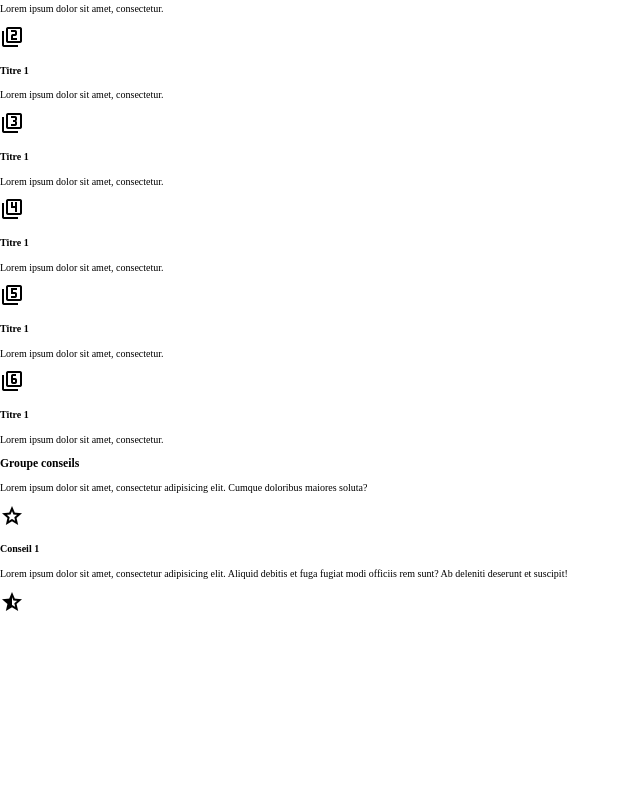
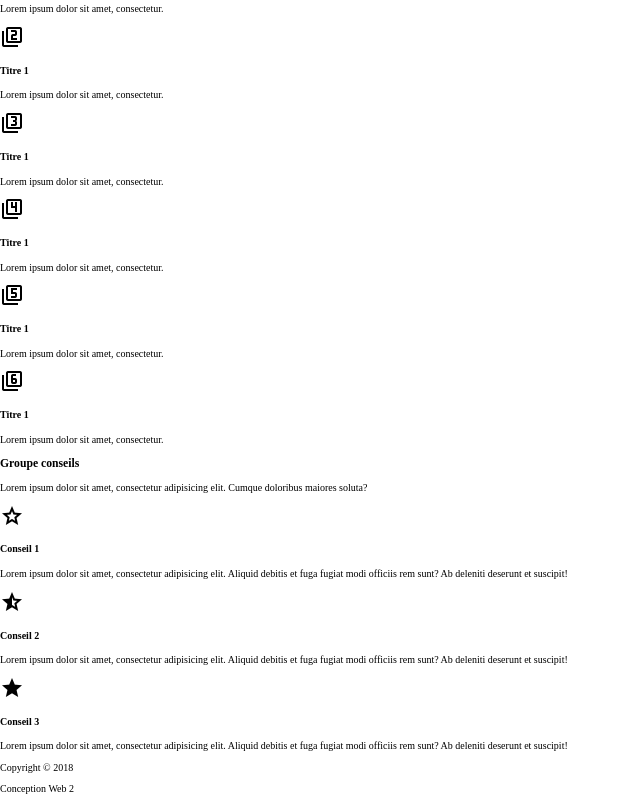
Before and after one commit to JulienBou07/Sem10_VraiDeVrai, a plain HTML site: page index.html in a window 1280 px wide. Shown: the part 312-1117 px from the top of the page, without its empty margins (0-640 px from the left). Before the commit the page ends 928 px from the top, so only its background shows below. Drawn offline with nearby package versions, Linux system fonts and the light colour scheme.

Commit message:
fin html

```diff
--- a/css/styles.css
+++ b/css/styles.css
@@ -13,12 +13,16 @@ html {
     box-sizing: inherit;
 }
 
-.material-symbols-outlined {
+.material-symbols-outlined.noir{
   font-variation-settings:
-  'FILL' 0,
+  'FILL' 100,
   'wght' 400,
   'GRAD' 0,
   'opsz' 24
+}
+
+span.noir{
+    fill: 1;
 }
 
 
--- a/index.html
+++ b/index.html
@@ -6,14 +6,6 @@
     <link rel="stylesheet" href="css/normalize.css">
     <link rel="preconnect" href="https://fonts.googleapis.com">
     <link rel="preconnect" href="https://fonts.gstatic.com" crossorigin>
-    <link rel="stylesheet" href="https://fonts.googleapis.com/css2?family=Material+Symbols+Outlined:opsz,wght,FILL,GRAD@24,400,0,0&icon_names=star_half" />
-    <link rel="stylesheet" href="https://fonts.googleapis.com/css2?family=Material+Symbols+Outlined:opsz,wght,FILL,GRAD@20..48,100..700,0..1,-50..200&icon_names=filter_1" />
-    <link rel="stylesheet" href="https://fonts.googleapis.com/css2?family=Material+Symbols+Outlined:opsz,wght,FILL,GRAD@20..48,100..700,0..1,-50..200&icon_names=filter_2" />
-    <link rel="stylesheet" href="https://fonts.googleapis.com/css2?family=Material+Symbols+Outlined:opsz,wght,FILL,GRAD@20..48,100..700,0..1,-50..200&icon_names=filter_3" />
-    <link rel="stylesheet" href="https://fonts.googleapis.com/css2?family=Material+Symbols+Outlined:opsz,wght,FILL,GRAD@20..48,100..700,0..1,-50..200&icon_names=filter_4" />
-    <link rel="stylesheet" href="https://fonts.googleapis.com/css2?family=Material+Symbols+Outlined:opsz,wght,FILL,GRAD@20..48,100..700,0..1,-50..200&icon_names=filter_5" />
-    <link rel="stylesheet" href="https://fonts.googleapis.com/css2?family=Material+Symbols+Outlined:opsz,wght,FILL,GRAD@20..48,100..700,0..1,-50..200&icon_names=filter_6" />
-    <link rel="stylesheet" href="https://fonts.googleapis.com/css2?family=Material+Symbols+Outlined:opsz,wght,FILL,GRAD@20..48,100..700,0..1,-50..200&icon_names=star" />
      <link href="https://fonts.googleapis.com/css2?family=Josefin+Sans:ital,wght@0,100..700;1,100..700&family=Roboto:ital,wght@0,100..900;1,100..900&display=swap" rel="stylesheet">
     <link rel="stylesheet" href="https://fonts.googleapis.com/css2?family=Material+Symbols+Outlined&display=swap">
     <link rel="stylesheet" href="css/styles.css">
@@ -156,16 +148,39 @@ star_half
                 </div>
                 <p>Lorem ipsum dolor sit amet, consectetur adipisicing elit. Aliquid debitis et fuga fugiat modi officiis rem sunt? Ab deleniti deserunt et suscipit!</p>
             </article>
+
+            <article>
+                <div>
+                    <span class="material-symbols-outlined">
+                        star_half
+                    </span>
+                    <h4>Conseil 2</h4>
+                </div>
+                <p>Lorem ipsum dolor sit amet, consectetur adipisicing elit. Aliquid debitis et fuga fugiat modi officiis rem sunt? Ab deleniti deserunt et suscipit!</p>
+            </article>
+
+
+            <article>
+                <div>
+                    <span class="material-symbols-outlined noir">
+                        star
+                    </span>
+                    <h4>Conseil 3</h4>
+                </div>
+                <p>Lorem ipsum dolor sit amet, consectetur adipisicing elit. Aliquid debitis et fuga fugiat modi officiis rem sunt? Ab deleniti deserunt et suscipit!</p>
+            </article>
         </div>
     </section>
+
+    <footer>
+        <div class="wrapper">
+            <p>Copyright © 2018</p>
+            <p>Conception Web 2</p>
+        </div>
+    </footer>
 
 
 
 
-        <span class="material-symbols-outlined">
-            star_half
-            </span>
-
-
 </body>
 </html>
```
